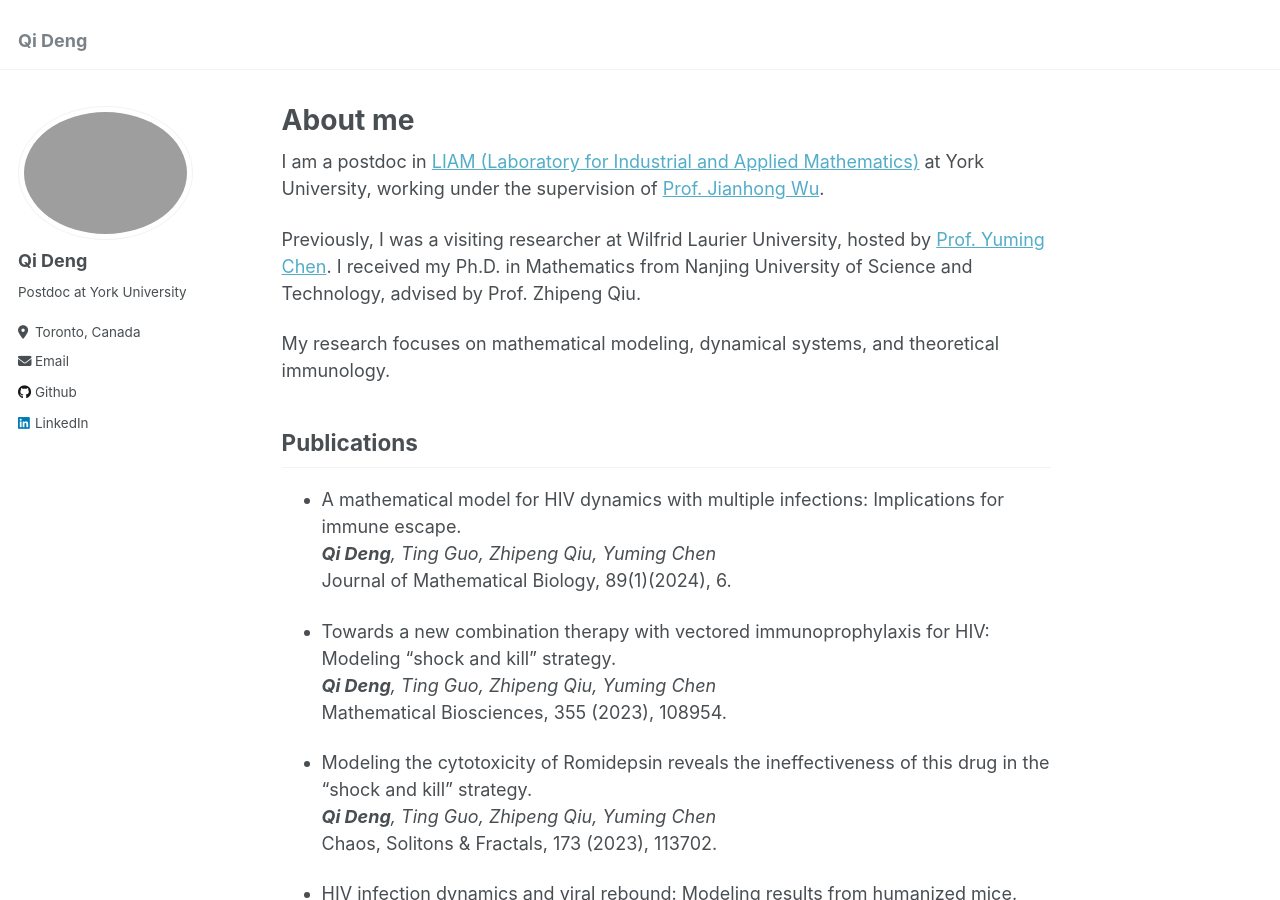
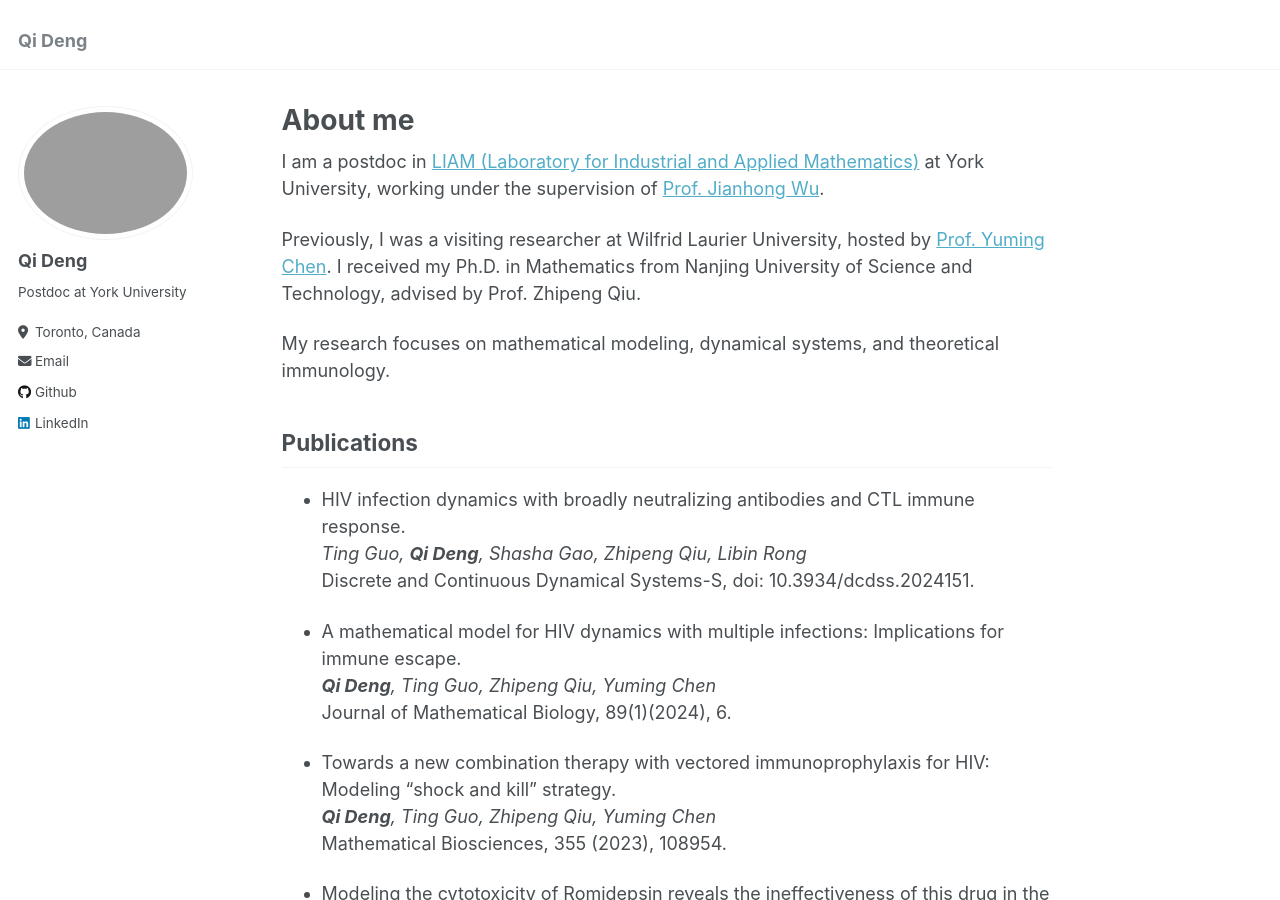
Before and after one commit to qideng-math/qideng-math.github.io, a Jekyll site: the page built from _pages/about.md, in a window 1280 px wide and 900 px high. Built offline with Jekyll 4.4.1, drawn with Linux system fonts in a browser that asks for light colours.

Commit message:
Update about.md

```diff
--- a/_pages/about.md
+++ b/_pages/about.md
@@ -14,6 +14,10 @@ My research focuses on mathematical modeling, dynamical systems, and theoretical
 
 Publications
 ---
+* HIV infection dynamics with broadly neutralizing antibodies and CTL immune response.\
+*Ting Guo, __Qi Deng__, Shasha Gao, Zhipeng Qiu, Libin Rong*\
+Discrete and Continuous Dynamical Systems-S, doi: 10.3934/dcdss.2024151.
+
 * A mathematical model for HIV dynamics with multiple infections: Implications for immune escape.\
 *__Qi Deng__, Ting Guo, Zhipeng Qiu, Yuming Chen*\
 Journal of Mathematical Biology, 89(1)(2024), 6.
```
